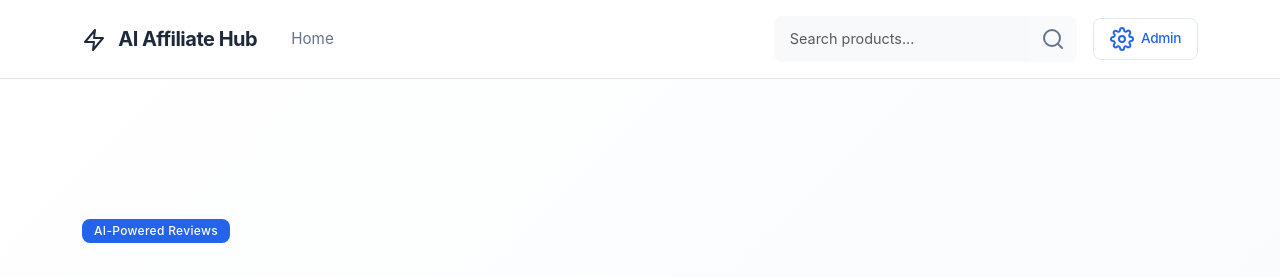
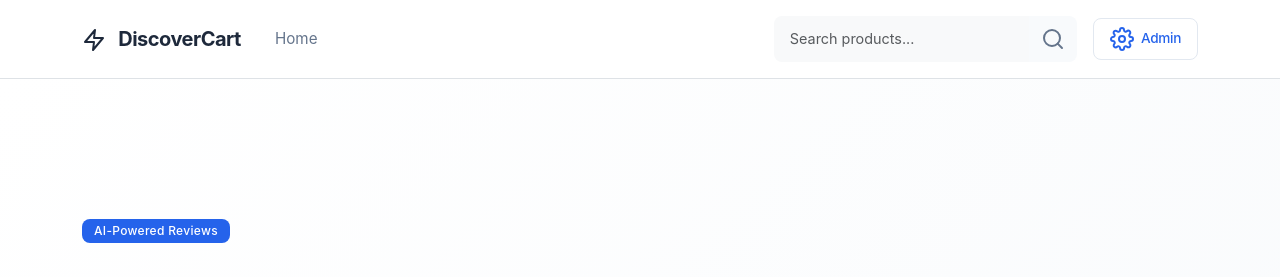
Before and after one commit to Chinmaytikole/DiscoverCart, a Flask app: page / in a window 1280 px wide. Shown: the top 277 px of the page. Run offline with Flask 3, Linux system fonts and the light colour scheme; data that the repository does not hold is empty.

Commit message:
Update base.html

```diff
--- a/templates/base.html
+++ b/templates/base.html
@@ -21,7 +21,7 @@
         <div class="container">
             <a class="navbar-brand fw-bold" href="{{ url_for('index') }}">
                 <i data-feather="zap" class="me-2"></i>
-                AI Affiliate Hub
+                DiscoverCart
             </a>
 
             <button class="navbar-toggler border-0" type="button" data-bs-toggle="collapse" data-bs-target="#navbarNav">
```
